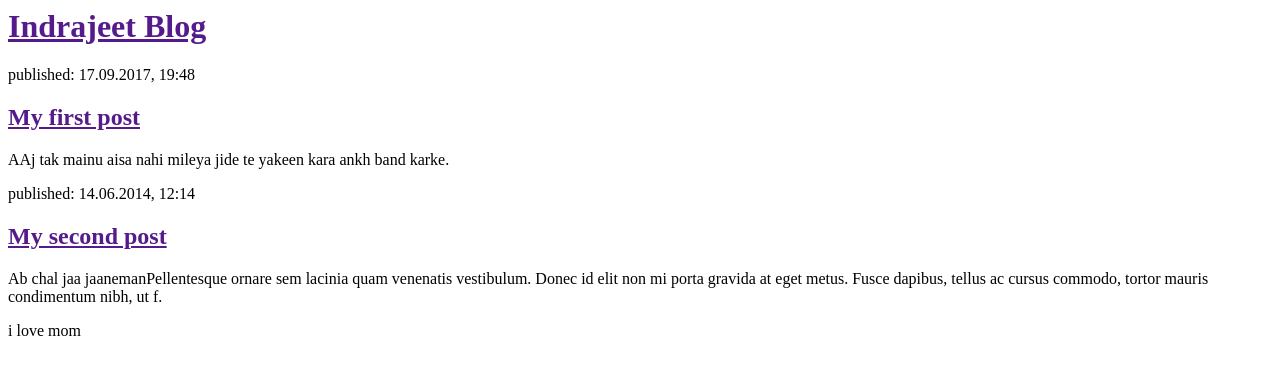
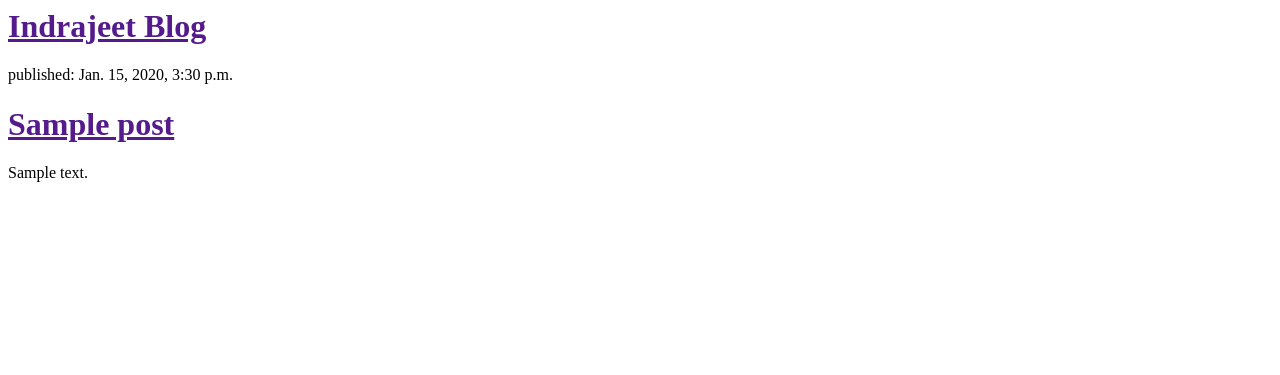
Before and after one commit to guptashivansh/my-first-blog, a Django app: template blog/templates/blog/post_list.html in a window 1280 px wide. Shown: the top 375 px of the page. Run offline with Django 3.2, Linux system fonts and the light colour scheme; the template is opened without the code that fills it: values that come from a table or form of the project are taken from there, others are empty; tables that the repository leaves empty hold one stand-in row (values such as "Sample post").

Commit message:
Modified templates

```diff
--- a/blog/templates/blog/post_list.html
+++ b/blog/templates/blog/post_list.html
@@ -7,17 +7,12 @@
             <h1><a href="">Indrajeet Blog</a></h1>
         </div>
 
-        <div>
-            <p>published: 17.09.2017, 19:48</p>
-            <h2><a href="">My first post</a></h2>
-            <p>AAj tak mainu aisa nahi mileya jide te yakeen kara ankh band karke.</p>
-        </div>
-
-        <div>
-            <p>published: 14.06.2014, 12:14</p>
-            <h2><a href="">My second post</a></h2>
-            <p>Ab chal jaa jaanemanPellentesque ornare sem lacinia quam venenatis vestibulum. Donec id elit non mi porta gravida at eget metus. Fusce dapibus, tellus ac cursus commodo, tortor mauris condimentum nibh, ut f.</p>
-<p>i love mom</P>
-</div>
+        {% for post in posts %}
+      <div>
+          <p>published: {{ post.published_date }}</p>
+          <h1><a href="">{{ post.title }}</a></h1>
+          <p>{{ post.text|linebreaksbr }}</p>
+      </div>
+      {% endfor %}
     </body>
 </html>
--- a/blog/views.py
+++ b/blog/views.py
@@ -1,5 +1,7 @@
 from django.shortcuts import render
-
+from .models import Post
+from django.utils import timezone
 # Create your views here.
 def post_list(request):
-    return render(request, 'blog/post_list.html', {})
+    posts=Post.objects.filter(published_date__lte=timezone.now()).order_by('published_date')
+    return render(request, 'blog/post_list.html', {'posts': posts})
```
